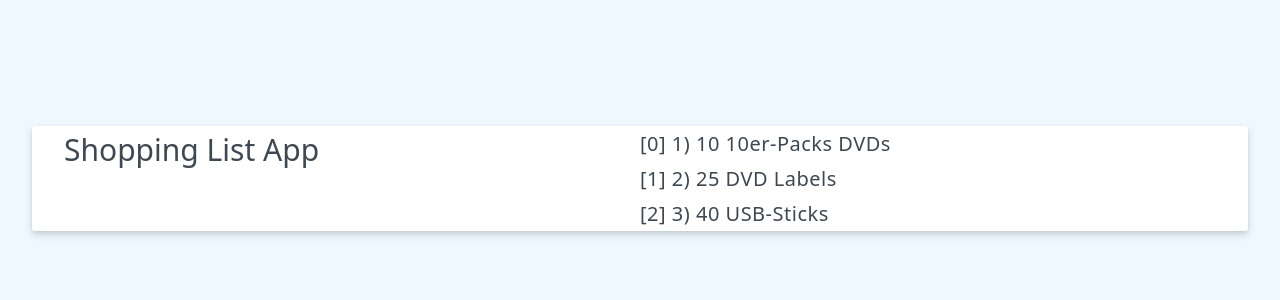
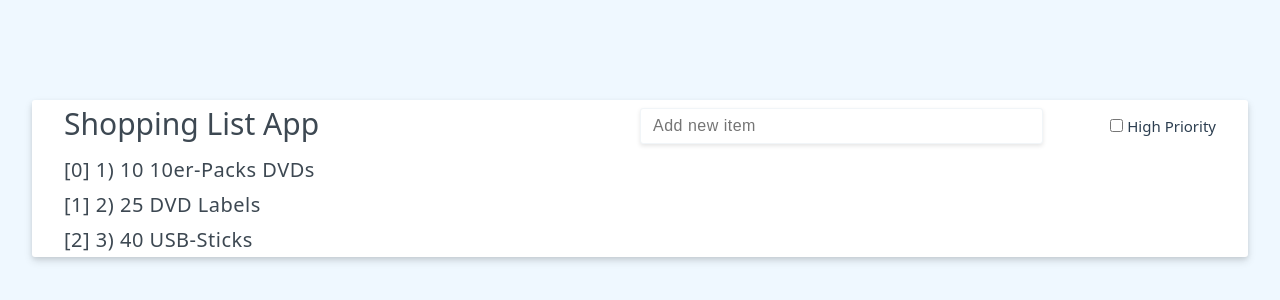
Before and after one commit to kiraGit67/vue-shopping-list-app, a Vue app: page / in a window 1280 px wide. Shown: the part 222-522 px from the top of the page. Built offline with nearby package versions, Linux system fonts and the light colour scheme.

Commit message:
adds newItem, newItemHighPriority, adds header and form.add-item-form elements

```diff
--- a/src/App.vue
+++ b/src/App.vue
@@ -8,10 +8,43 @@ const items = ref([
   { id: 2, count: 25, label: 'DVD Labels' },
   { id: 3, count: 40, label: 'USB-Sticks' }
 ])
+
+const newItem = ref('')
+//const newItemPriority = ref('low')
+const newItemHighPriority = ref(false)
 </script>
 
 <template>
-  <h1>{{ header }}</h1>
+  <header>
+    <h1>{{ header }}</h1>
+  </header>
+  <form class="add-item-form">
+    <input
+      v-model.trim="newItem"
+      type="text"
+      name="new-item"
+      id="new-item"
+      placeholder="Add new item"
+    />
+    <!--
+    <label for="priority">
+      Priority:
+      <select v-model="newItemPriority" name="priority" id="priority">
+        <option value="low">Low</option>
+        <option value="high">High</option>
+      </select>
+    </label>
+    -->
+    <label for="high-priority">
+      <input
+        v-model="newItemHighPriority"
+        type="checkbox"
+        name="high-priority"
+        id="high-priority"
+      />
+      High Priority
+    </label>
+  </form>
   <ul>
     <li v-for="({ id, count, label }, index) in items" :key="id">
       [{{ index }}] {{ id }}) {{ count }} {{ label }}
```
